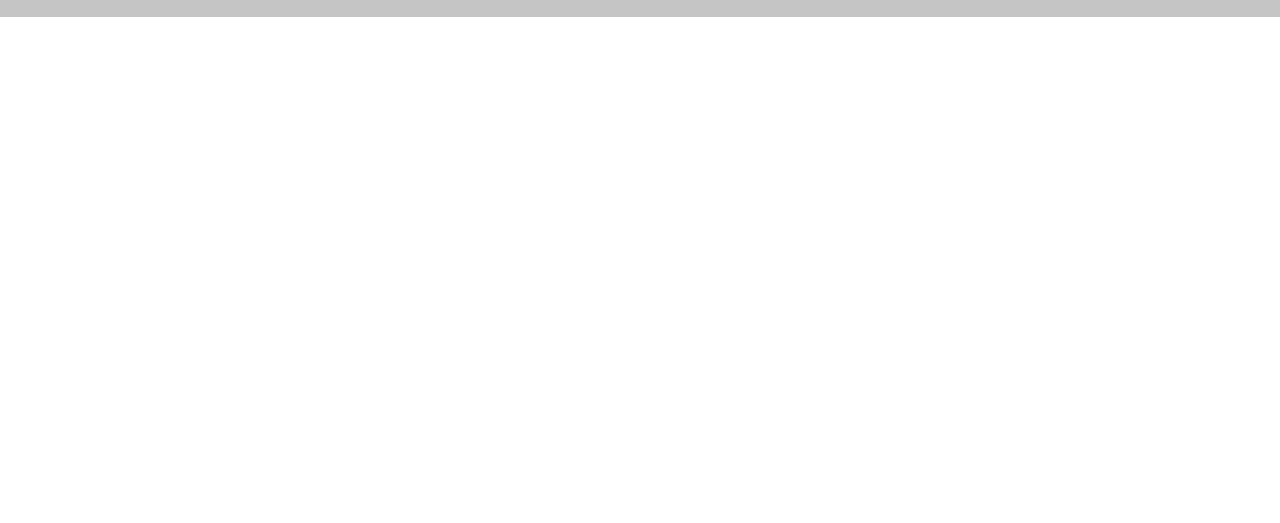
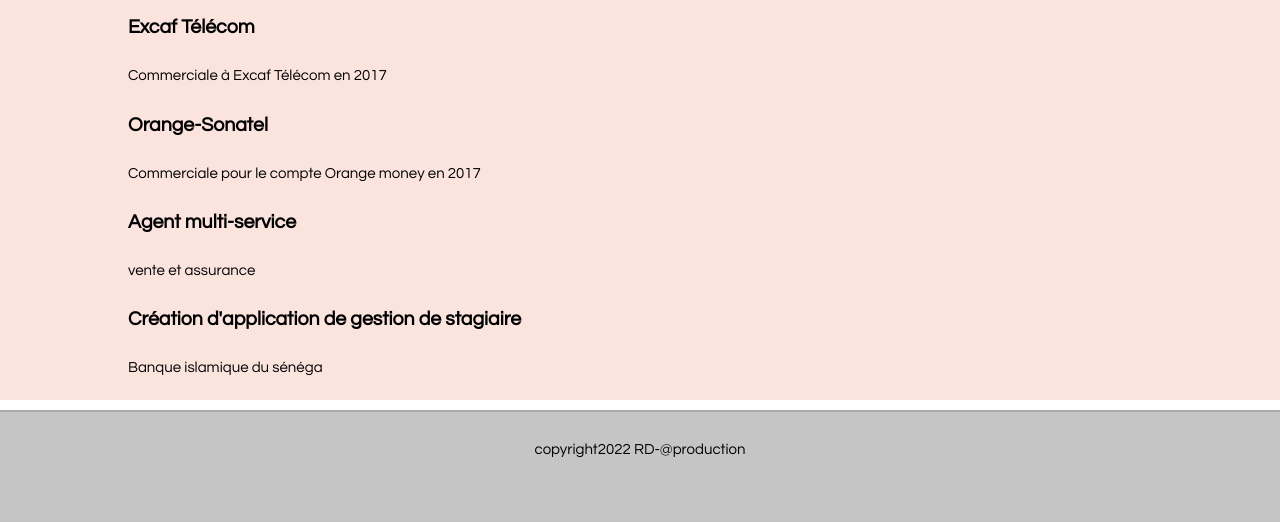
Before and after one commit to bintourassoul/rassoul.gitbub.com, a plain HTML site: page experience.html in a window 1280 px wide. Shown: the part 277-800 px from the top of the page. Drawn offline with Linux system fonts and the light colour scheme.

Commit message:
Update experience.html

```diff
--- a/experience.html
+++ b/experience.html
@@ -23,7 +23,39 @@
       </div>
 
     </nav>
+<section class="recommandation">
+        <h1>Expériences</h1>
+        <div class="sec">
+        <div class="reco">
+            <div class="left"></div>
+        <h2>Excaf Télécom</h2>
+        <div class="right">
+            <p>Commerciale à Excaf Télécom en 2017</p>
+        </div>
+    </div>
 
+<div class="reco">
+    <div class="left"></div>
+<h2>Orange-Sonatel</h2>
+<div class="right">
+    <p>Commerciale pour le compte Orange money en 2017</p>
+</div>
+</div>
+<div class="reco">
+<div class="left"></div>
+<h2>Agent multi-service</h2>
+<div class="right">
+<p>vente et assurance</p>
+</div>
+</div>
+<div class="reco">
+    <div class="left"></div>
+    <h2>Création d'application de gestion de stagiaire</h2>
+    <div class="right">
+    <p>Banque islamique du sénéga</p>
+    </div>
+</div>
+    </section>
     <footer>copyright2022 RD-@production</footer>
 </body>
 </html>
```
